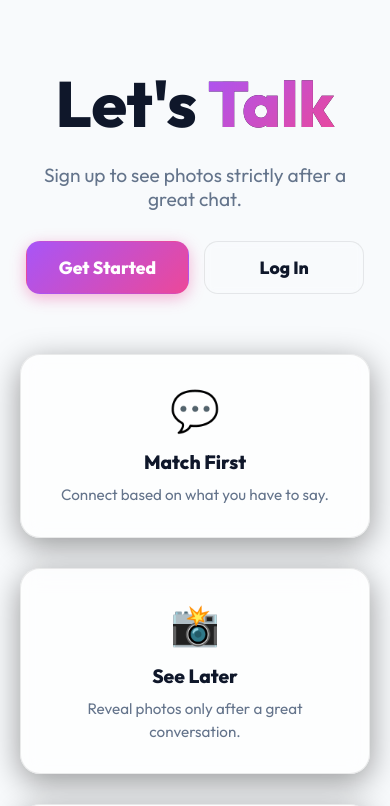
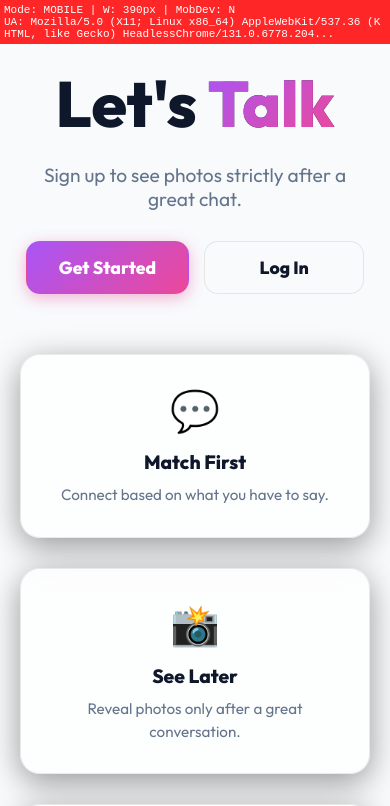
Before and after one commit to lirazshimon11/Lets-Talk, a React app in the folder frontend/: page / in a window 390 px wide. Shown: the top 806 px of the page. Built offline with nearby package versions, Linux system fonts and the light colour scheme; no server answers; the HTML template or start-up script is replaced by a standard one.

Commit message:
adding mobile view capabilities - attempt 3 (with logs on the screen!)

```diff
--- a/frontend/src/App.jsx
+++ b/frontend/src/App.jsx
@@ -54,7 +54,7 @@ const WithNavbar = ({ children, session }) => {
   return (
     <MobileFrame>
       <Navbar session={session} />
-      <div style={{ width: '80%', margin: '0 auto' }}>
+      <div className="main-content-wrapper" style={{ width: '80%', margin: '0 auto' }}>
         {children}
       </div>
     </MobileFrame>
--- a/frontend/src/contexts/MobileContext.jsx
+++ b/frontend/src/contexts/MobileContext.jsx
@@ -3,29 +3,27 @@ import { createContext, useState, useEffect, useContext } from 'react';
 const MobileContext = createContext();
 
 export function MobileProvider({ children }) {
-    const checkIsMobile = () => {
+    const checkIsMobileState = () => {
         const userAgent = navigator.userAgent || navigator.vendor || window.opera;
         const isMobileDevice = /android|webos|iphone|ipad|ipod|blackberry|iemobile|opera mini/i.test(userAgent.toLowerCase());
         const isSmallScreen = window.innerWidth <= 768;
-
-        // It's a mobile view if it's a mobile device OR the screen is small
         const result = isMobileDevice || isSmallScreen;
 
-        console.log(`[Mobile Detection]
-- User Agent: ${userAgent}
-- Is Mobile Device (User Agent match): ${isMobileDevice}
-- Window Width: ${window.innerWidth}px
-- Is Small Screen (<= 768px): ${isSmallScreen}
--> Resulting Mode (Mobile View?): ${result}`);
-
-        return result;
+        return {
+            userAgent: userAgent,
+            isMobileDevice,
+            innerWidth: window.innerWidth,
+            isSmallScreen,
+            result
+        };
     };
 
-    const [isMobileMode, setIsMobileMode] = useState(checkIsMobile());
+    const [debugState, setDebugState] = useState(checkIsMobileState());
+    const isMobileMode = debugState.result;
 
     useEffect(() => {
         const handleResize = () => {
-            setIsMobileMode(checkIsMobile());
+            setDebugState(checkIsMobileState());
         };
 
         window.addEventListener('resize', handleResize);
@@ -43,6 +41,22 @@ export function MobileProvider({ children }) {
 
     return (
         <MobileContext.Provider value={{ isMobileMode }}>
+            <div style={{
+                position: 'fixed',
+                top: 0, left: 0, right: 0,
+                backgroundColor: 'rgba(255, 0, 0, 0.85)',
+                color: '#fff',
+                zIndex: 9999999,
+                fontSize: '11px',
+                padding: '4px',
+                pointerEvents: 'none',
+                fontFamily: 'monospace',
+                wordBreak: 'break-all',
+                textAlign: 'left'
+            }}>
+                Mode: {isMobileMode ? 'MOBILE' : 'PC'} | W: {debugState.innerWidth}px | MobDev: {debugState.isMobileDevice ? 'Y' : 'N'} <br/>
+                UA: {debugState.userAgent.substring(0, 100)}...
+            </div>
             {children}
         </MobileContext.Provider>
     );
```
